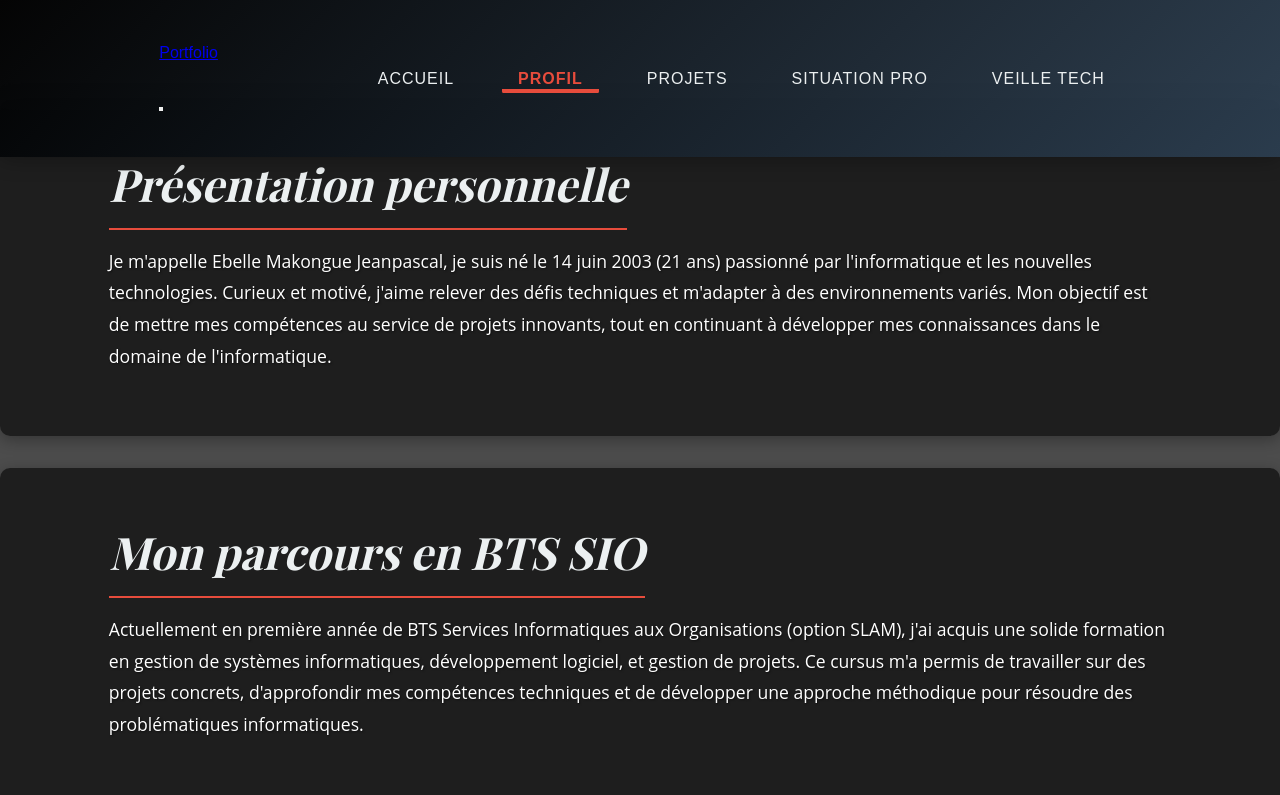
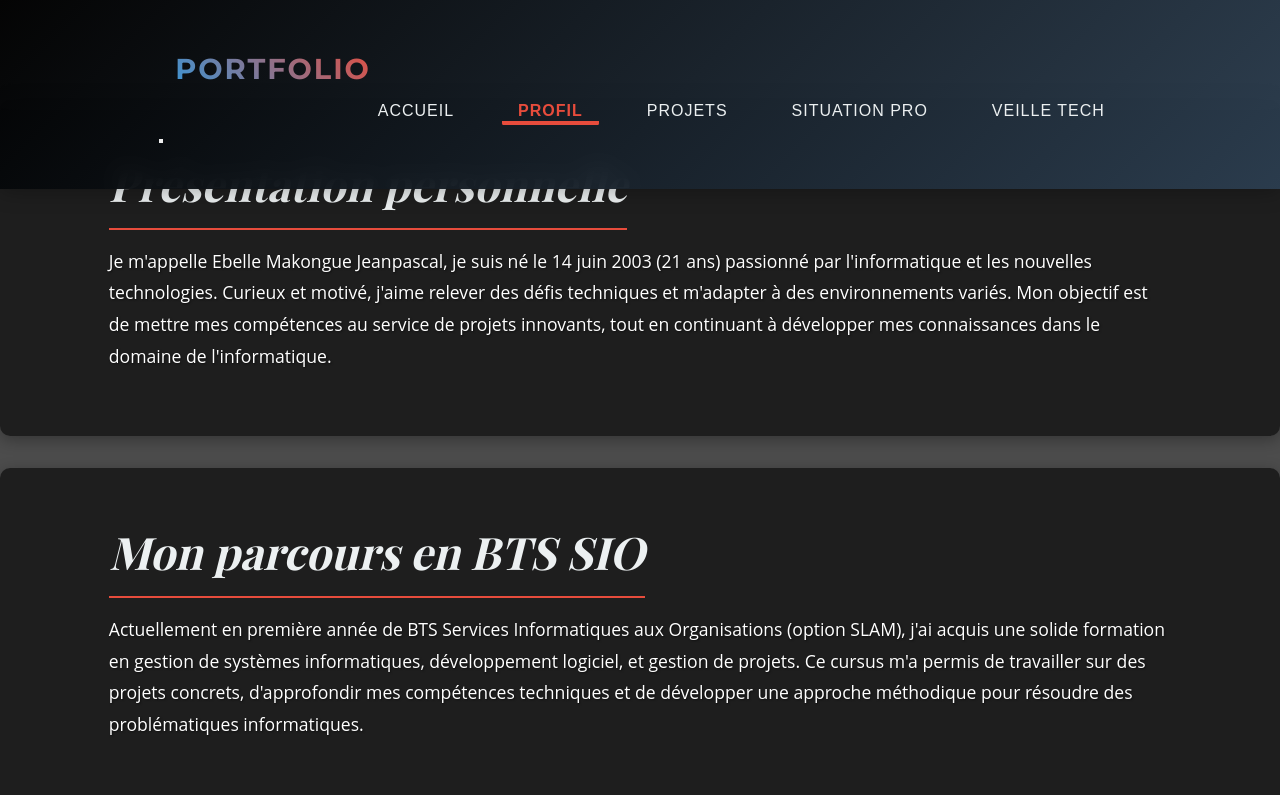
Before and after one commit to jpmak6/portfolio, a plain HTML site: page file_html/profil.html in a window 1280 px wide. Shown: the top 795 px of the page. Drawn offline with nearby package versions, Linux system fonts and the light colour scheme.

Commit message:
Amélioration du style du logo avec dégradé et animations

```diff
--- a/file_css/style.css
+++ b/file_css/style.css
@@ -5,6 +5,7 @@
     --accent-color: #e74c3c;
     --light-color: #ecf0f1;
     --dark-color: #2c3e50;
+    --logo-gradient: linear-gradient(45deg, var(--secondary-color), var(--accent-color));
 }
 
 * {
@@ -35,6 +36,51 @@ body {
     background-color: rgba(0, 0, 0, 0.7);
     min-height: 100vh;
     width: 100%;
+}
+
+/* Logo styles */
+.nav-logo {
+    text-decoration: none;
+    padding: 0.5rem 1rem;
+    position: relative;
+    transition: all 0.3s ease;
+}
+
+.logo-text {
+    font-family: 'Montserrat', sans-serif;
+    font-size: 1.8rem;
+    font-weight: 800;
+    background: var(--logo-gradient);
+    background-clip: text;
+    -webkit-background-clip: text;
+    color: transparent;
+    text-transform: uppercase;
+    letter-spacing: 2px;
+    position: relative;
+    display: inline-block;
+    padding: 0.2em 0;
+}
+
+.logo-text::after {
+    content: '';
+    position: absolute;
+    width: 100%;
+    height: 2px;
+    bottom: 0;
+    left: 0;
+    background: var(--logo-gradient);
+    transform: scaleX(0);
+    transform-origin: right;
+    transition: transform 0.3s ease;
+}
+
+.nav-logo:hover .logo-text::after {
+    transform: scaleX(1);
+    transform-origin: left;
+}
+
+.nav-logo:hover .logo-text {
+    text-shadow: 0 0 10px rgba(52, 152, 219, 0.5);
 }
 
 /* Typography System */
```
